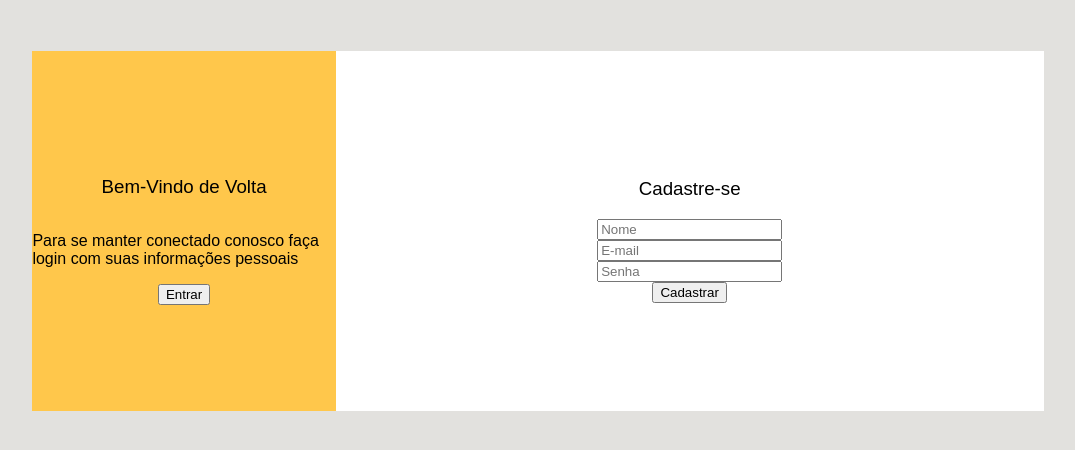
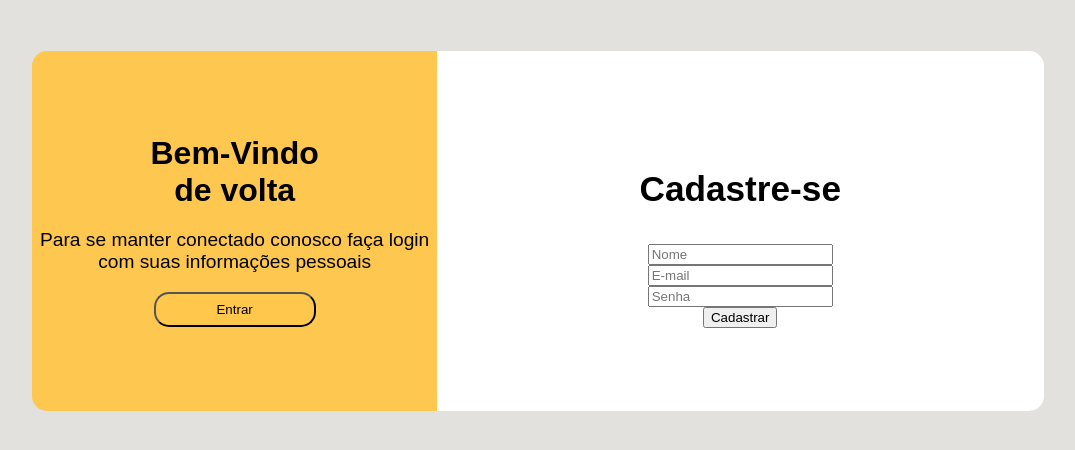
Before and after one commit to Miralhaz/web-infomotion, a plain HTML site: page Design/cadastro.html in a window 1280 px wide. Shown: the part 166-616 px from the top of the page, without its empty margins (102-1177 px from the left). Drawn offline with Linux system fonts and the light colour scheme; a web font is replaced by a local one.

Commit message:
mais algumas alterações no formulario

```diff
--- a/Design/cadastro.css
+++ b/Design/cadastro.css
@@ -2,7 +2,7 @@
 
 
 :root{
-    --amarelo: #FFC74B;
+    --amarelo: #FFC74BF6;
     --cinza: #E2E1DE;
     --branco:#ffff;
     --preto: #000;
@@ -59,8 +59,9 @@ a{
     align-items: center;
     justify-content: center;
     flex-direction: column;
-    width: 70%;
+    width: 60%;
     height: 90%;
+    border-radius: 0 15px 15px 0;
 
 }
 
@@ -70,7 +71,46 @@ a{
     align-items: center;
     justify-content: center;
     flex-direction: column;
-    width: 30%;
+    width: 40%;
     height: 90%;
+    border-radius: 15px 0 0 15px;
 
 }
+
+.texto h1 {
+    margin: 0;
+    font-size: 2rem;
+    font-weight: 600;
+}
+
+.texto p {
+    font-size: 1.2rem;
+    text-align: center;
+
+}
+
+.texto .titulo{
+    display: flex;
+    align-items: center;
+    justify-content: center;
+    flex-direction: column;
+
+}
+
+.texto button {
+    cursor: pointer;
+    border-radius: 15px;
+    padding: 0.5rem;
+    width: 40%;
+    background-color: var(--amarelo);
+}
+
+.texto button:hover{
+    transition: 0.5s;
+    background-color: #eb8c3ea4;
+}
+
+.formulario h1{
+    font-size: 2.2rem;
+    font-weight: 600;
+}
--- a/Design/cadastro.html
+++ b/Design/cadastro.html
@@ -19,7 +19,10 @@
 
     <section class="content">
         <section class="texto">
-            <h1>Bem-Vindo de Volta</h1>
+            <div class="titulo">
+                <h1>Bem-Vindo</h1>
+                <h1>de volta</h1>
+            </div>
             <p>Para se manter conectado conosco faça login com suas informações pessoais</p>
             <button>Entrar</button>
         </section>
```
